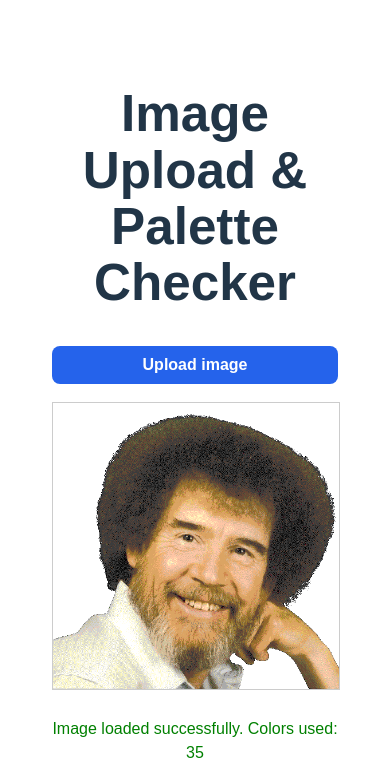
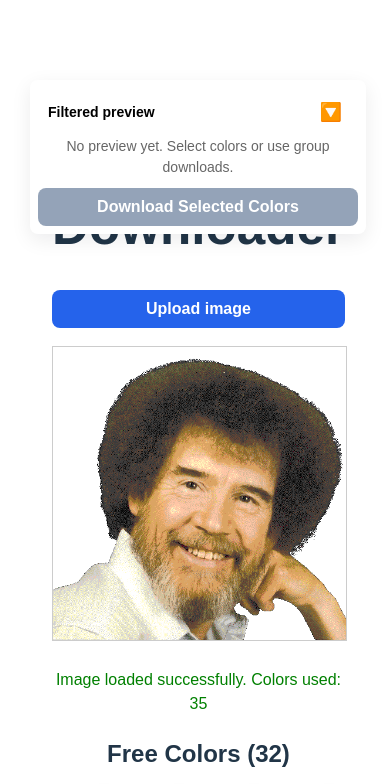
Before and after one commit to Perdolique/wplace-colors-downloader, a Vue app: page / in a window 390 px wide. Shown: the top 784 px of the page. Built offline with nearby package versions, Linux system fonts and the light colour scheme.

Commit message:
Rename to Wplace Color Downloader; make preview fixed on mobile; remove conflicting App style; update visual tests

```diff
--- a/index.html
+++ b/index.html
@@ -4,7 +4,7 @@
     <meta charset="UTF-8" />
     <link rel="icon" type="image/svg+xml" href="/vite.svg" />
     <meta name="viewport" content="width=device-width, initial-scale=1.0" />
-    <title>wplace-image</title>
+    <title>Wplace Color Downloader</title>
   </head>
   <body>
     <div id="app"></div>
--- a/package.json
+++ b/package.json
@@ -1,5 +1,5 @@
 {
-  "name": "wplace-image",
+  "name": "wplace-color-downloader",
   "private": true,
   "version": "0.0.0",
   "type": "module",
--- a/src/App.vue
+++ b/src/App.vue
@@ -1,6 +1,6 @@
 <template>
   <div class="app">
-  <h1 class="title">Image Upload & Palette Checker</h1>
+  <h1 class="title">Wplace Color Downloader</h1>
   <FileUpload @fileChange="onFileChange" />
     <canvas ref="canvasRef" class="canvas" v-show="imageLoaded && !error"></canvas>
     <div v-if="error" class="error">{{ error }}</div>
@@ -758,10 +758,7 @@ function generatePreview() {
 .preview-title { margin: 0; font-size: 14px; font-weight: 600 }
 .preview-header .preview-toggle { font-size: 18px; padding: 2px 6px }
 
-@media (max-width: 1000px) {
-  /* on smaller screens, keep preview in flow */
-  .preview { position: static; top: auto; right: auto; width: 100%; max-width: none }
-}
+/* mobile positioning for preview is handled by the component's own CSS (PreviewPanel.vue). */
 
 /* ensure pointer cursor on interactive elements (buttons, controls, list items) */
 /* actionable elements: native and ARIA/tab-focusable controls */
--- a/src/components/PreviewPanel.vue
+++ b/src/components/PreviewPanel.vue
@@ -68,6 +68,8 @@ defineEmits<{
   position: fixed;
   top: 80px;
   right: 24px;
+  bottom: auto; /* ensure not pinned to bottom */
+  left: auto;
   width: 320px;
   z-index: 60;
   background: #fff;
@@ -123,6 +125,6 @@ defineEmits<{
 .preview-header .preview-toggle { font-size: 18px; padding: 2px 6px }
 
 @media (max-width: 1000px) {
-  .preview { position: static; top: auto; right: auto; width: 100%; max-width: none }
+  .preview { position: fixed; top: 10px; right: 0; bottom: auto; left: auto; width: 150px; max-width: 150px }
 }
 </style>
```
Also changed, not shown: 2 other files (tests, documents, lock files or other folders).
